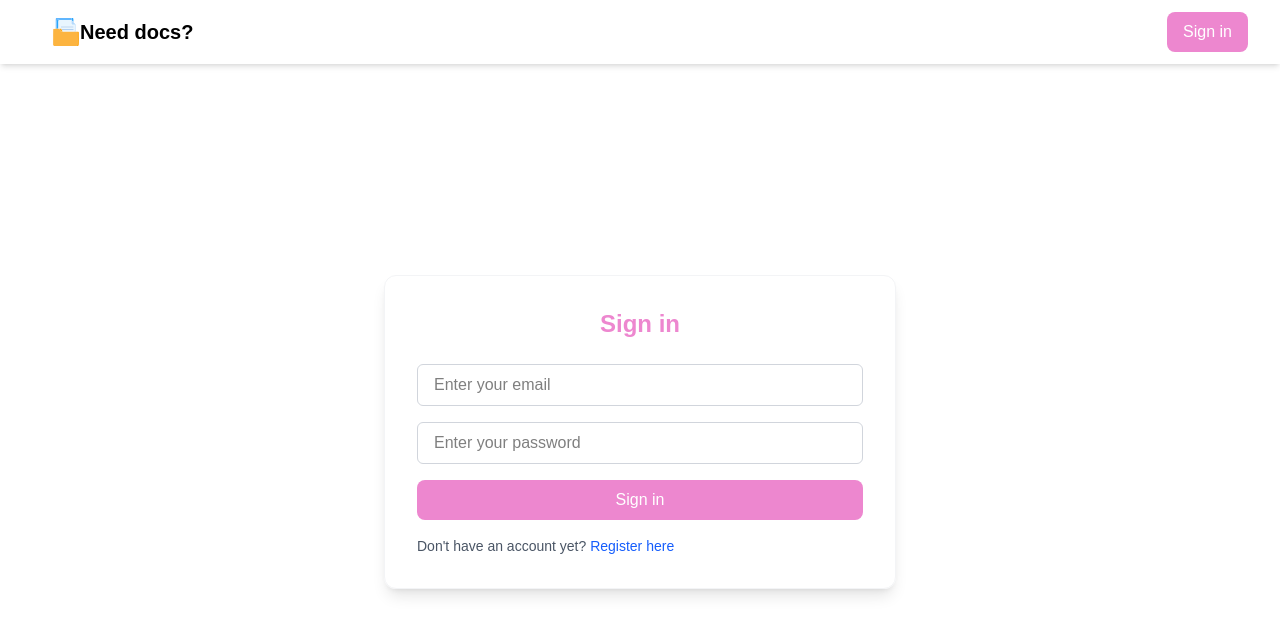
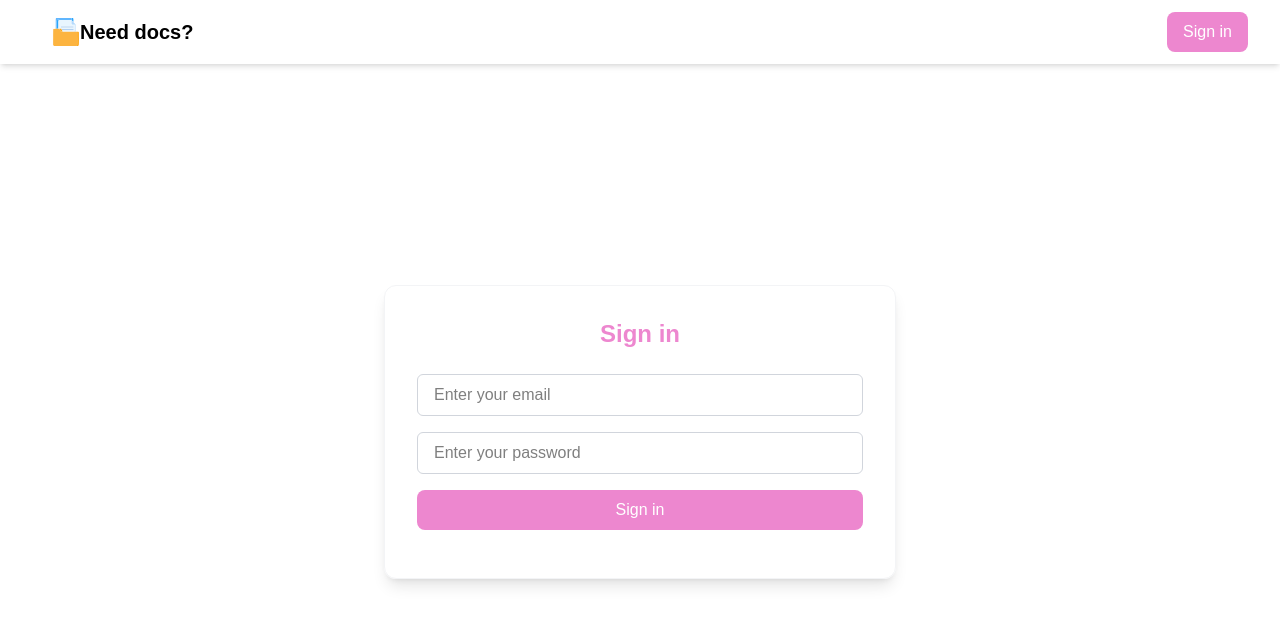
Before and after one commit to NydloydBabiera/need_docs, a Next.js app: page /authentication in a window 1280 px wide. Shown: the top 634 px of the page. Built offline with nearby package versions, Linux system fonts and the light colour scheme; no server answers.

Commit message:
temp removal of registration

```diff
--- a/app/authentication/page.tsx
+++ b/app/authentication/page.tsx
@@ -63,6 +63,9 @@ export default function Login() {
   );
   const [isRegistration, setIsRegistration] = useState(false);
   const [isAccountCreation, setIsAccountCreation] = useState(false);
+
+  const enableRegistration = process.env.NEXT_PUBLIC_ENABLE_REGISTRATION;
+  console.log("🚀 ~ Login ~ enableRegistration:", enableRegistration);
 
   const handleChange = (name: string, value: string) => {
     setValues((prev) => ({
@@ -250,6 +253,7 @@ export default function Login() {
           >
             Create Account
           </Button> */}
+          {enableRegistration === "true" ? (
             <p className="text-sm text-gray-600">
               Don't have an account yet?{" "}
               <Button
@@ -262,6 +266,9 @@ export default function Login() {
                 Register here
               </Button>
             </p>
+          ) : (
+            <div></div>
+          )}
         </div>
       </div>
       {/* registration */}
```
Lines whose indentation alone changed are shown as unchanged.
